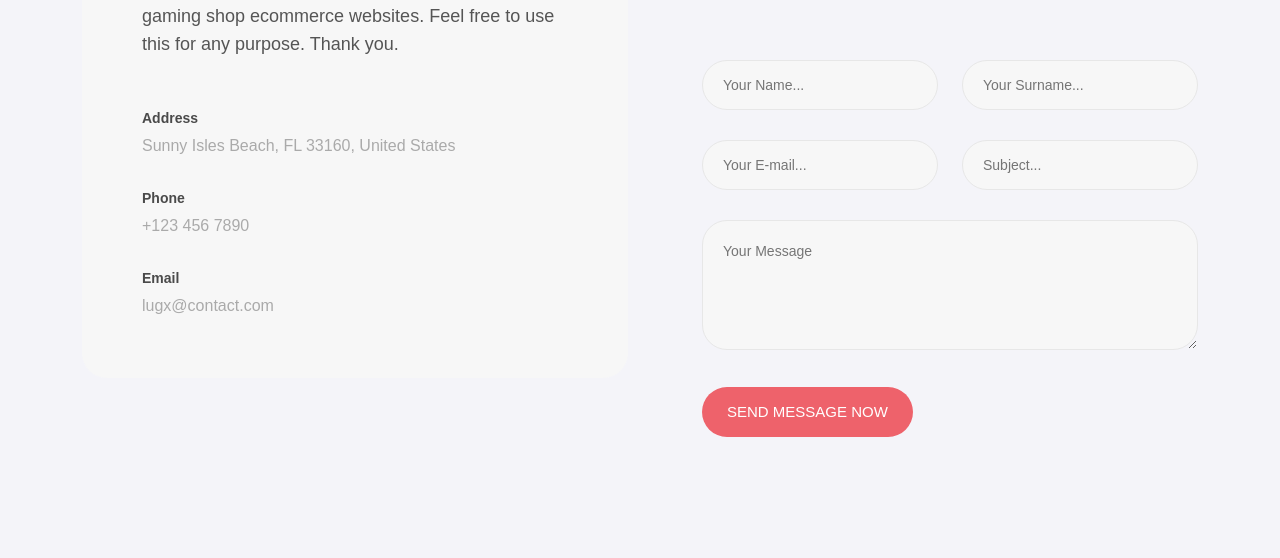
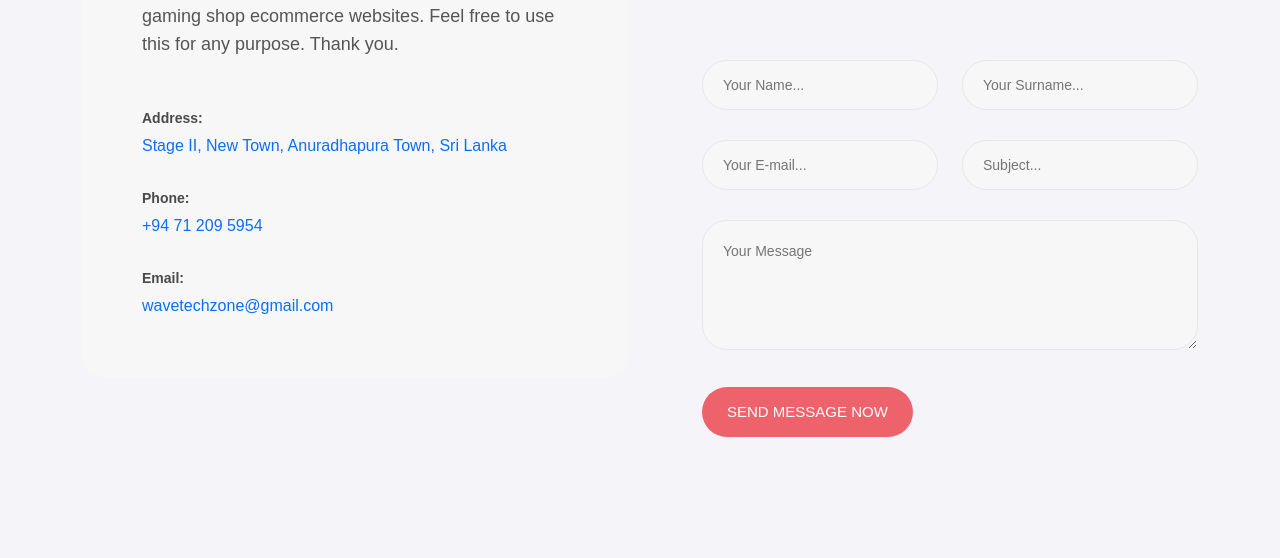
Before and after one commit to ChandupaJay1/WaveTechzone, a PHP site: page /contact.php in a window 1280 px wide. Shown: the part 890-1448 px from the top of the page. Run offline with PHP 8.4, Linux system fonts and the light colour scheme; data that the repository does not hold is empty.

Commit message:
caontact and index some changes

```diff
--- a/components/footer.php
+++ b/components/footer.php
@@ -1,5 +1,3 @@
-
-
 <footer>
   <div class="container">
     <div class="footer-links">
@@ -8,17 +6,19 @@
       <a href="#">Privacy Policy</a>
       <a href="#">Contact</a>
     </div>
+
     <div class="social-icons">
-      <a href="#" aria-label="Facebook"><i class="fa fa-facebook"></i></a>
-      <a href="#" aria-label="Twitter"><i class="fa fa-twitter"></i></a>
-      <a href="#" aria-label="Instagram"><i class="fa fa-instagram"></i></a>
+      <a href="#" aria-label="Facebook"><i class="fab fa-facebook"></i></a>
+      <a href="#" aria-label="Twitter"><i class="fab fa-twitter"></i></a>
+      <a href="#" aria-label="Instagram"><i class="fab fa-instagram"></i></a>
+
     </div>
     <p>Copyright © 2048 <?php echo $_ENV['APP_NAME']; ?>. All rights reserved.</p>
     <p>
-        <a rel="nofollow" href="#" target="_blank">
-            Design By Chandupa Jayalath (NerdTech)
-            <img src="./assets/images/nerdtech.png" alt="NerdTech Logo" class="ft-logo">
-        </a>
+      <a rel="nofollow" href="#" target="_blank">
+        Design By Chandupa Jayalath (NerdTech)
+        <img src="./assets/images/nerdtech.png" alt="NerdTech Logo" class="ft-logo">
+      </a>
     </p>
   </div>
 </footer>
--- a/contact.php
+++ b/contact.php
@@ -81,10 +81,19 @@ $dotenv->load();
             </div>
             <p>LUGX Gaming Template is based on the latest Bootstrap 5 CSS framework. This template is provided by TemplateMo and it is suitable for your gaming shop ecommerce websites. Feel free to use this for any purpose. Thank you.</p>
             <ul>
-              <li><span>Address</span> Sunny Isles Beach, FL 33160, United States</li>
-              <li><span>Phone</span> +123 456 7890</li>
-              <li><span>Email</span> lugx@contact.com</li>
+              <li><span>Address:</span>
+                <a href="https://www.google.com/maps?q=Sunny+Isles+Beach,+FL+33160,+United+States" target="_blank">
+                Stage II, New Town, Anuradhapura Town, Sri Lanka
+                </a>
+              </li>
+              <li><span>Phone:</span>
+                <a href="tel:+94712095954">+94 71 209 5954</a>
+              </li>
+              <li><span>Email:</span>
+                <a href="mailto:wavetechzone@gmail.com">wavetechzone@gmail.com</a>
+              </li>
             </ul>
+
           </div>
         </div>
         <div class="col-lg-6">
@@ -92,7 +101,7 @@ $dotenv->load();
             <div class="row">
               <div class="col-lg-12">
                 <div id="map">
-                  <iframe src="https://www.google.com/maps/embed?pb=!1m18!1m12!1m3!1d12469.776493332698!2d-80.14036379941481!3d25.907788681148624!2m3!1f357.26927939317244!2f20.870722720054623!3f0!3m2!1i1024!2i768!4f35!3m3!1m2!1s0x88d9add4b4ac788f%3A0xe77469d09480fcdb!2sSunny%20Isles%20Beach!5e1!3m2!1sen!2sth!4v1642869952544!5m2!1sen!2sth" width="100%" height="325px" frameborder="0" style="border:0; border-radius: 23px;" allowfullscreen=""></iframe>
+                <iframe src="https://www.google.com/maps/embed?pb=!1m18!1m12!1m3!1d3319.804698421347!2d80.41825684170861!3d8.309222034076203!2m3!1f0!2f0!3f0!3m2!1i1024!2i768!4f13.1!3m3!1m2!1s0x3afcf5160d51f77d%3A0x6bbab350b4841d51!2sWAVE%20TECHZONE!5e0!3m2!1sen!2slk!4v1729062126474!5m2!1sen!2slk" width="100%" height="325px" frameborder="0" style="border:0; border-radius: 23px;" allowfullscreen=""></iframe>
                 </div>
               </div>
               <div class="col-lg-12">
--- a/index.php
+++ b/index.php
@@ -415,9 +415,9 @@ $dotenv->load();
                   <h2>Contact Us <em>Now!</em> Hurry Up!</h2>
                   <p>
                     <br>
-                    <a href="+94712095954"><i class="fas fa-phone-alt"></i>&emsp;+94 71 2095 954</a>
+                    <a href="tel:+94712095954"><i class="fas fa-phone-alt"></i>&emsp;+94 71 2095 954</a>
                     <br><br>
-                    <a href="#"><i class="fas fa-envelope"></i>&emsp;email@example.com</a>
+                    <a href="mailto:wavetechzone@gmail.com"><i class="fas fa-envelope"></i>&emsp;wavetechzone@gmail.com</a>
                   </p>
                 </div>
               </div>
```
